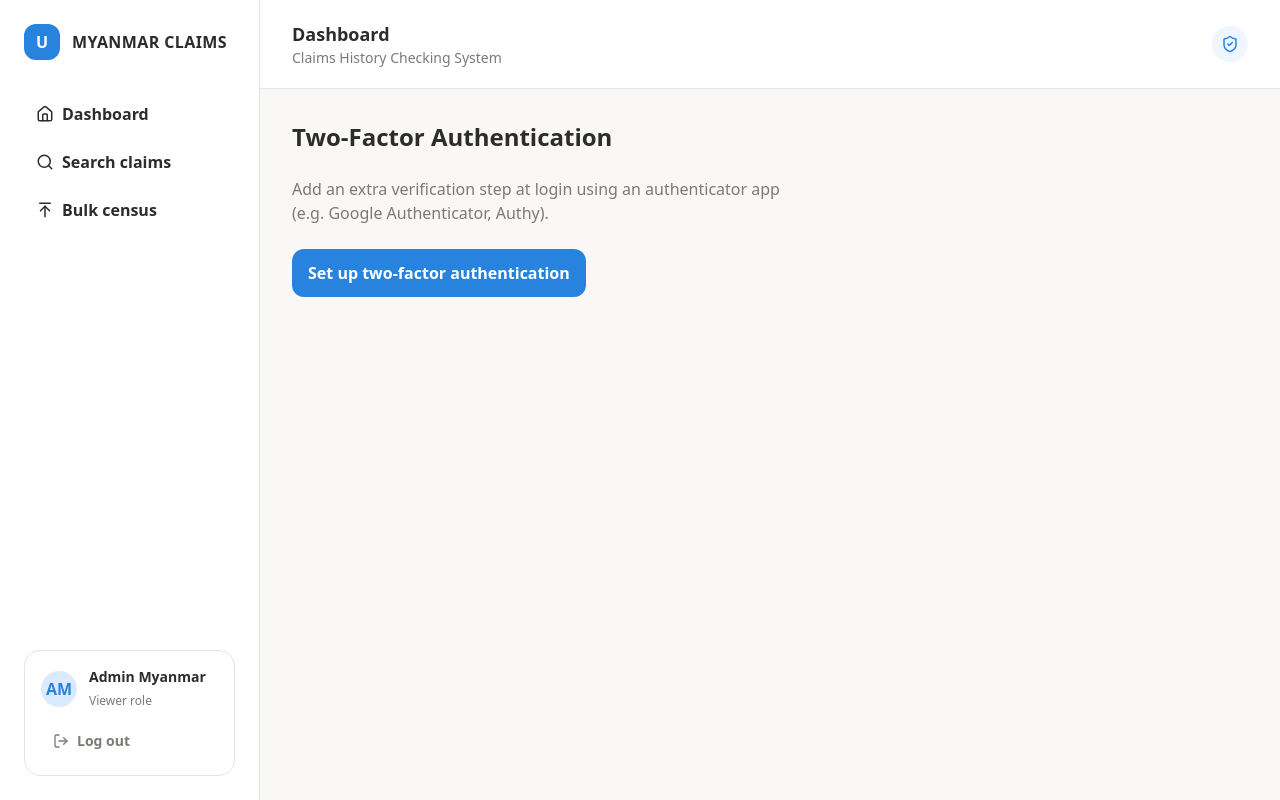
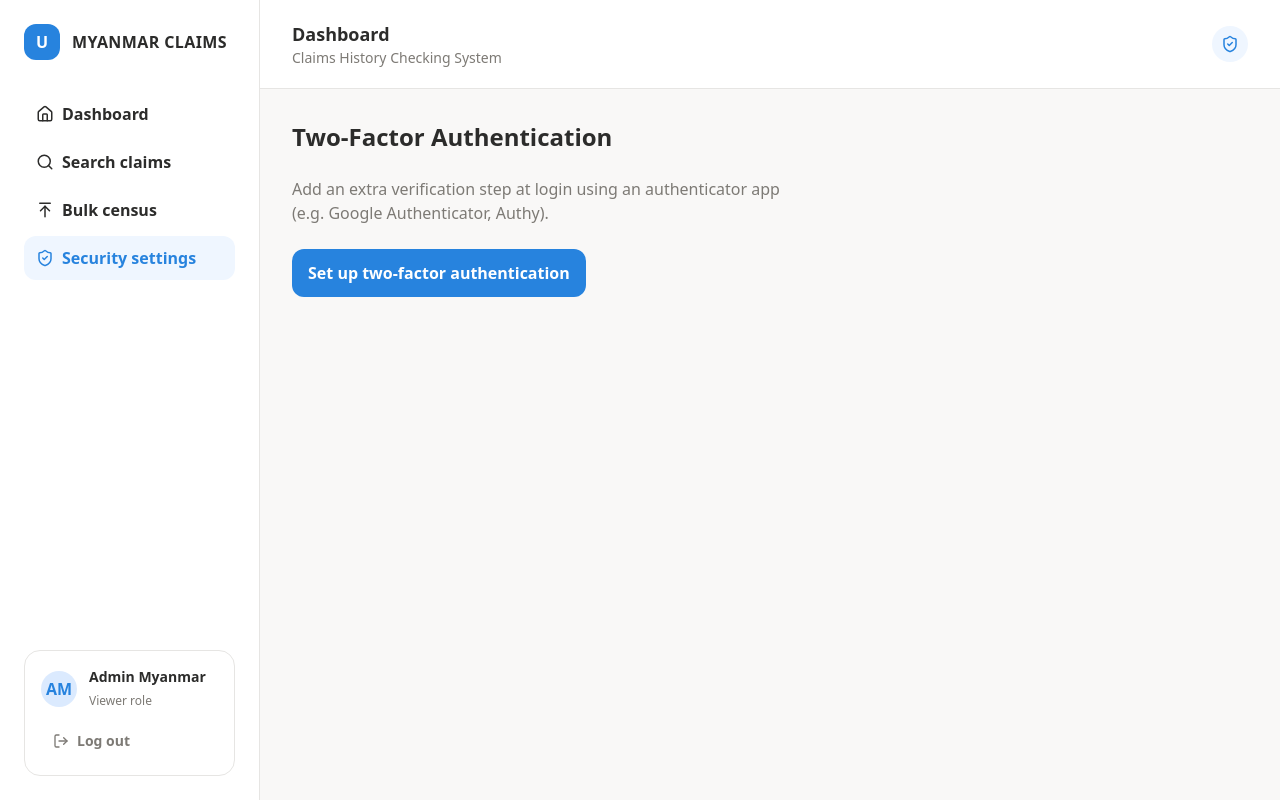
Before and after one commit to ulinkmyanmar/myanmar-claims-nextjs, a Next.js app: page /settings/security in a window 1280 px wide. Built offline with nearby package versions, Linux system fonts and the light colour scheme; no server answers.

Commit message:
added audit logs and security settings to the sidebr

```diff
--- a/components/SidebarNav.tsx
+++ b/components/SidebarNav.tsx
@@ -1,13 +1,15 @@
 'use client'
 import Link from 'next/link'
 import { usePathname } from 'next/navigation'
-import { Home, Search, ArrowUpToLine, Database } from 'lucide-react'
+import { Home, Search, ArrowUpToLine, Database, ClipboardList, ShieldCheck } from 'lucide-react'
 
 const nav = [
   { href: '/dashboard', icon: Home, label: 'Dashboard', minRole: 'viewer' as const },
   { href: '/search', icon: Search, label: 'Search claims', minRole: 'viewer' as const },
   { href: '/bulk-census', icon: ArrowUpToLine, label: 'Bulk census', minRole: 'viewer' as const },
   { href: '/database-management', icon: Database, label: 'Database management', minRole: 'admin' as const },
+  { href: '/audit-logs', icon: ClipboardList, label: 'Audit logs', minRole: 'admin' as const },
+  { href: '/settings/security', icon: ShieldCheck, label: 'Security settings', minRole: 'viewer' as const },
 ]
 
 export default function SidebarNav({ role }: { role: string }) {
@@ -17,15 +19,14 @@ export default function SidebarNav({ role }: { role: string }) {
     <nav className="grid gap-1">
       {nav
         .filter((item) => item.minRole === 'viewer' || role === 'admin')
-        .map(({ href, icon: Icon, label}) => {
+        .map(({ href, icon: Icon, label }) => {
           const active = pathname === href
           return (
             <Link
               key={href}
               href={href}
-              className={`flex items-center gap-2 rounded-xl px-3 py-2.5 font-semibold transition ${
-                active ? 'bg-blue-50 text-brand' : 'text-ink hover:bg-stone-50'
-              }`}
+              className={`flex items-center gap-2 rounded-xl px-3 py-2.5 font-semibold transition ${active ? 'bg-blue-50 text-brand' : 'text-ink hover:bg-stone-50'
+                }`}
             >
               <Icon size={18} />
               <span>{label}</span>
```
